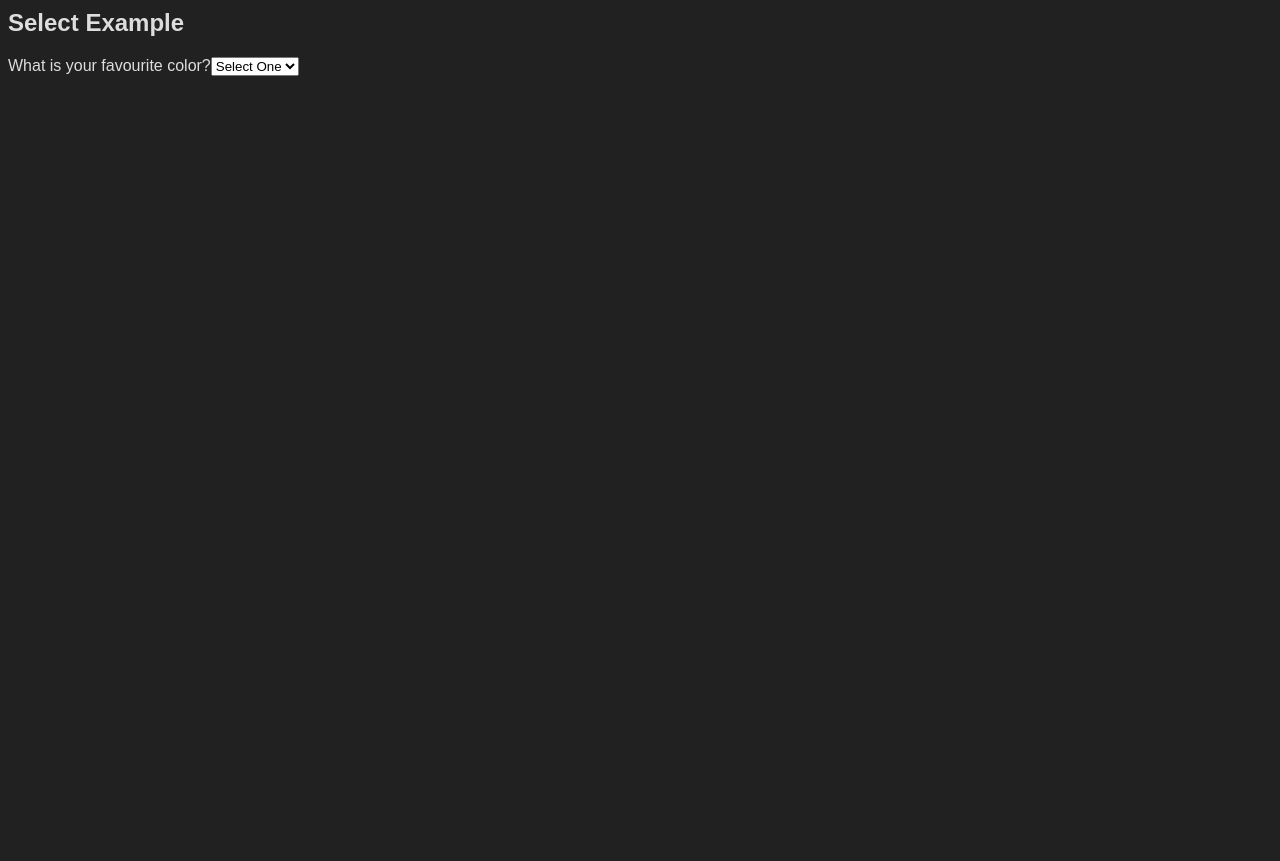
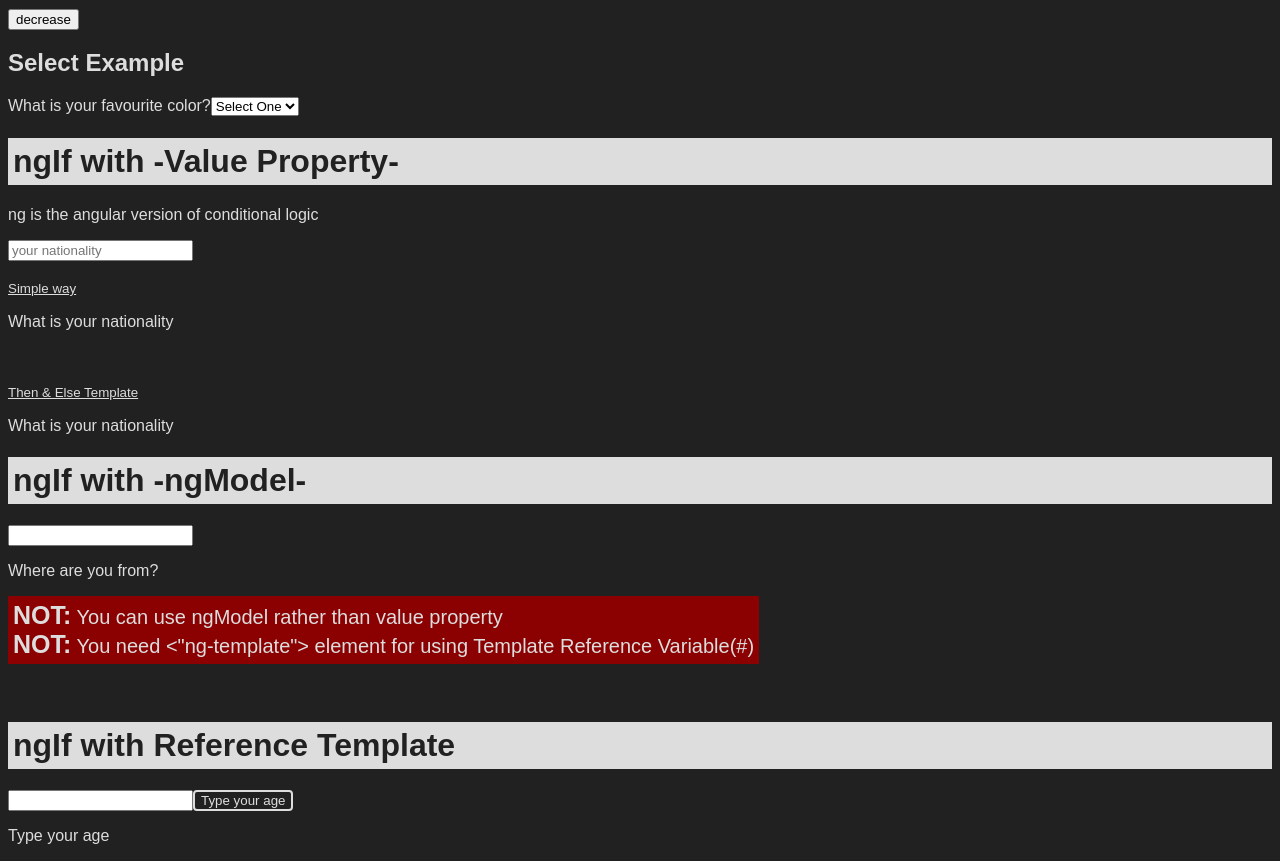
Before and after one commit to emrebican/angular-concepts, an Angular app: page / in a window 1280 px wide. Shown: the part 1140-2001 px from the top of the page. Before the commit the page ends 1224 px from the top, so only its background shows below. Built offline with nearby package versions, Linux system fonts and the light colour scheme.

Commit message:
template Reference & ngIf concepts added

```diff
--- a/src/app/app.component.css
+++ b/src/app/app.component.css
@@ -1,7 +1,7 @@
 h1 {
   background-color: #ddd;
   color: #212121;
-  text-transform: uppercase;
+  padding: 5px;
 }
 
 img {
@@ -21,6 +21,10 @@ button:hover {
   color: #212121;
 }
 
+small {
+  text-decoration: underline;
+}
+
 article {
   background-color: darkred;
   display: inline-block;
--- a/src/app/app.component.html
+++ b/src/app/app.component.html
@@ -31,7 +31,70 @@
 <p>Elements share their variable information with Template Reference Variable</p>
 
 <input type="text" #favourite>
-<button (click)="handleFavourite(favourite.value)">Show it</button>
+<button (click)="handleFavourite(favourite.value)">Your Favourite Animal</button>
 <p [innerHTML]="favouriteAnimal"></p>
 
+<!-- Counter -->
 <app-counter></app-counter>
+
+<!-- ************** ngIf ************** -->
+<!-- with Value -->
+<h1>ngIf with -Value Property-</h1>
+<p>ng is the angular version of conditional logic</p>
+<input type="text" placeholder="your nationality" [value]="nationality" (input)="handleNation($event)" />
+<br>
+<br>
+
+<!-- simple way -->
+<small>Simple way</small>
+<p>{{nationality}}</p>
+<p *ngIf="!nationality">What is your nationality</p>
+<br>
+<br>
+<!-- Then & Else Template -->
+<small>Then & Else Template</small>
+<ng-container *ngIf="nationality; then showNation else noNation"></ng-container>
+
+<ng-template #showNation>
+    <p>{{nationality}}</p>
+</ng-template>
+
+<ng-template #noNation>
+    <p>What is your nationality</p>
+</ng-template>
+
+<!-- with ngModel -->
+<h1>ngIf with -ngModel-</h1>
+<input type="text" [(ngModel)]="country">
+
+<div *ngIf="country; then showCountry else noCountry"></div>
+<ng-template #showCountry>
+    <p>{{country}}</p>
+</ng-template>
+
+<ng-template #noCountry>
+    <p>Where are you from?</p>
+</ng-template>
+
+<article>
+    <span>NOT:</span>
+    You can use ngModel rather than value property
+    <br>
+    <span>NOT:</span>
+    You need <"ng-template"> element for using Template Reference Variable(#)
+</article>
+<br>
+<br>
+<br>
+
+<!-- ngIf with Reference Template -->
+<h1>ngIf with Reference Template</h1>
+<input type="number" #ageRef>
+<button (click)="handleAge(ageRef.value)">Type your age</button>
+<div *ngIf="age; then showAge else noAge"></div>
+<ng-template #showAge>
+    <p>{{age}}</p>
+</ng-template>
+<ng-template #noAge>
+    <p>Type your age</p>
+</ng-template>
--- a/src/app/app.component.ts
+++ b/src/app/app.component.ts
@@ -10,8 +10,19 @@ export class AppComponent {
   imageURL: string = 'https://picsum.photos/id/128/200/300';
   lastName: string = 'Doe';
   favouriteAnimal: string = '';
+  nationality: string = '';
+  country: string = '';
+  age: string = '';
 
   handleFavourite(value: string) {
     this.favouriteAnimal = value;
   }
+
+  handleNation(event: any) {
+    this.nationality = event.target.value;
+  }
+
+  handleAge(value: string) {
+    this.age = value;
+  }
 }
--- a/src/app/app.module.ts
+++ b/src/app/app.module.ts
@@ -5,9 +5,10 @@ import { FormsModule } from '@angular/forms';
 import { AppRoutingModule } from './app-routing.module';
 import { AppComponent } from './app.component';
 import { CounterComponent } from './counter/counter.component';
+import { ForLoopComponentComponent } from './for-loop-component/for-loop-component.component';
 
 @NgModule({
-  declarations: [AppComponent, CounterComponent],
+  declarations: [AppComponent, CounterComponent, ForLoopComponentComponent],
   imports: [BrowserModule, AppRoutingModule, FormsModule],
   providers: [],
   bootstrap: [AppComponent]
--- /dev/null
+++ b/src/app/for-loop-component/for-loop-component.component.html
@@ -0,0 +1 @@
+<p>for-loop-component works!</p>
```
Also changed, not shown: src/app/for-loop-component/for-loop-component.component.ts (added, +10 -0 lines), src/app/for-loop-component/for-loop-component.component.css (added), 1 other file (tests, documents, lock files or other folders).
